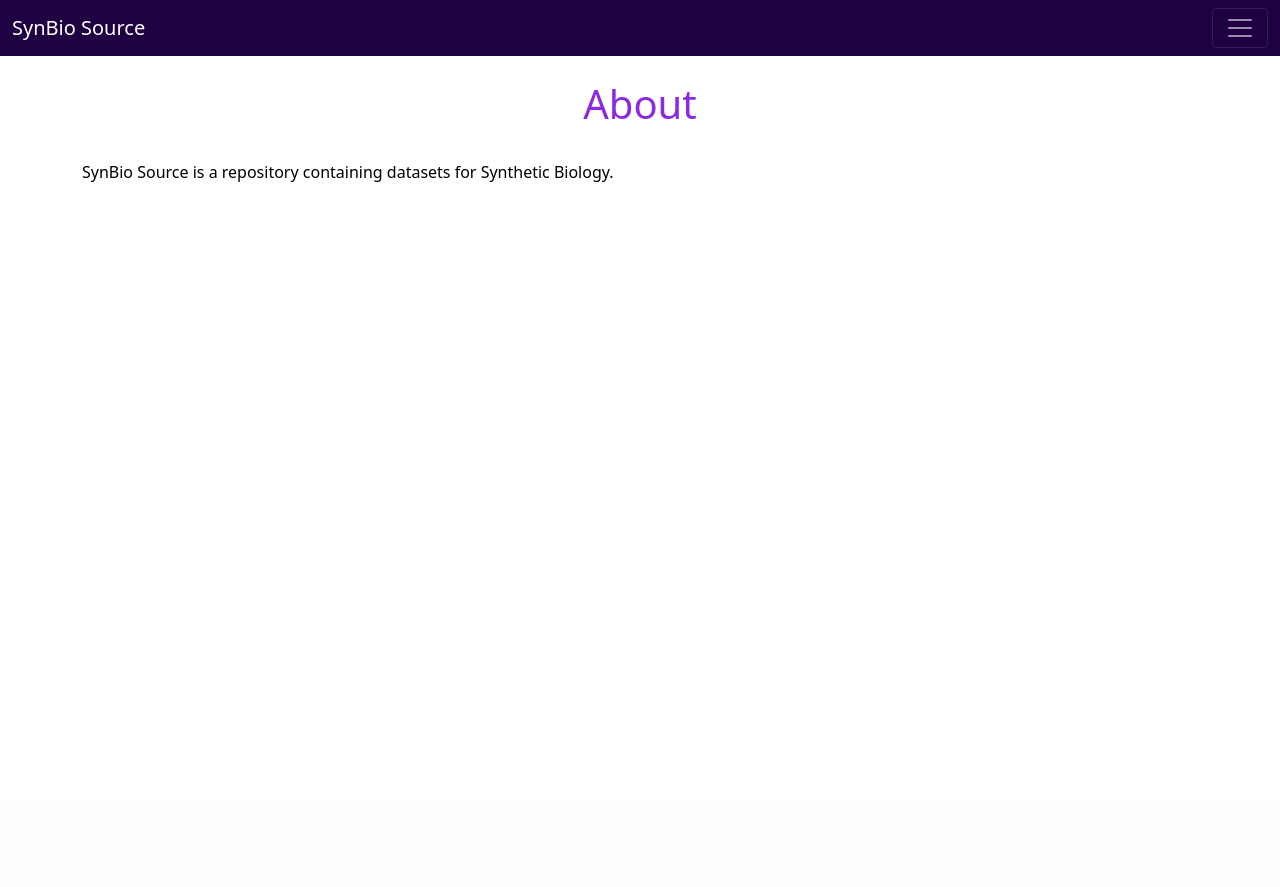
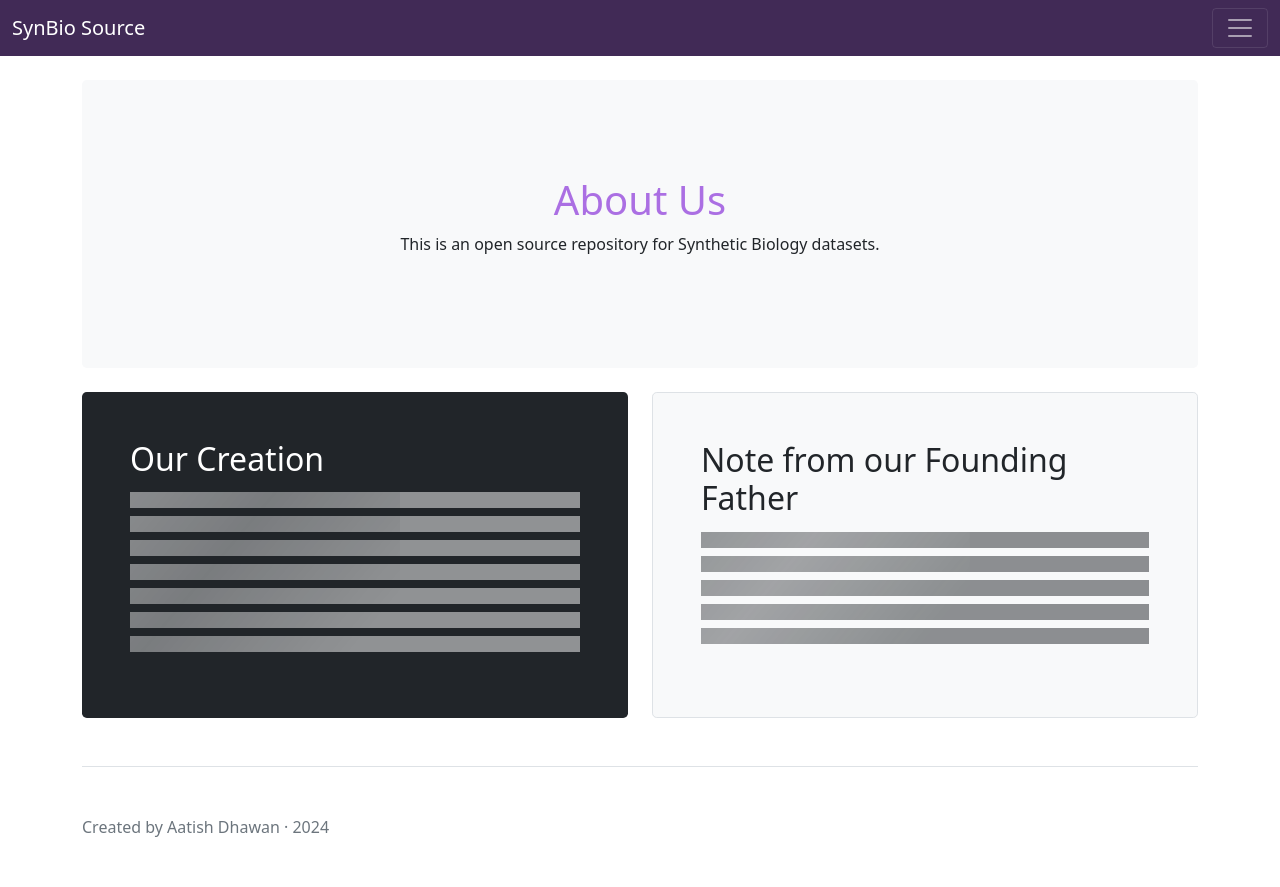
Before and after one commit to AatishDA1/SBS-Test, a Django app: page /about in a window 1280 px wide. Before the commit the page ends 182 px from the top, so only its background shows below. Run offline with Django 5.2, Linux system fonts and the light colour scheme.

Commit message:
Filled in Home & About

```diff
--- a/website/static/website/style.css
+++ b/website/static/website/style.css
@@ -1,6 +1,6 @@
 h1 {
   text-align: center;
-  color: blueviolet;
+  color: #ab6fe3;
 }
 
 p1 {
--- a/website/templates/about.html
+++ b/website/templates/about.html
@@ -1,7 +1,49 @@
 {% extends 'base.html' %} {% block content %}
-<h1>About</h1>
-<br />
-<p1
-  >SynBio Source is a repository containing datasets for Synthetic Biology.</p1
->
+<!DOCTYPE html>
+<meta charset="utf-8" />
+<meta name="viewport" content="width=device-width, initial-scale=1" />
+<main>
+
+      <div class="p-5 mb-4 bg-light rounded-3 text-center">
+        <div class="container-fluid py-5">
+          <h1>About Us</h1>
+          <p>This is an open source repository for Synthetic Biology datasets.</p>
+        </div>
+      </div>
+
+      <div class="row align-items-md-stretch">
+        <div class="col-md-6">
+          <div class="h-100 p-5 text-white bg-dark rounded-3">
+            <h2>Our Creation</h2>
+            <p class="placeholder-wave">
+              <span class="placeholder col-12"></span>
+              <span class="placeholder col-12"></span>
+              <span class="placeholder col-12"></span>
+              <span class="placeholder col-12"></span>
+              <span class="placeholder col-12"></span>
+              <span class="placeholder col-12"></span>
+              <span class="placeholder col-12"></span>
+            </p>
+          </div>
+        </div>
+        <div class="col-md-6">
+          <div class="h-100 p-5 bg-light border rounded-3">
+            <h2>Note from our Founding Father</h2>
+            <p class="placeholder-wave">
+              <span class="placeholder col-12"></span>
+              <span class="placeholder col-12"></span>
+              <span class="placeholder col-12"></span>
+              <span class="placeholder col-12"></span>
+              <span class="placeholder col-12"></span>
+            </p>
+          </div>
+        </div>
+      </div>
+
+      <footer class="pt-5 my-5 text-muted border-top">
+        Created by Aatish Dhawan &middot; 2024
+      </footer>
+    </div>
+  </main>
+</html>
 {% endblock %}
--- a/website/templates/member_zone.html
+++ b/website/templates/member_zone.html
@@ -9,6 +9,4 @@
 <p1>You must be logged in to view this page.</p1>
 <a href="{% url 'login' %}">Login Here</a>
 
-{% endif %}
-
-{% endblock %}
+{% endif %} {% endblock %}
--- a/website/templates/navbar.html
+++ b/website/templates/navbar.html
@@ -1,6 +1,6 @@
-<nav class="navbar navbar-dark" style="background-color: #1e0043">
+<nav class="navbar sticky-top navbar-dark" style="background-color: #412a56">
   <div class="container-fluid">
-    <a class="navbar-brand" href="#">SynBio Source</a>
+    <a class="navbar-brand" href="index">SynBio Source</a>
     <button
       class="navbar-toggler"
       type="button"
```
Also changed, not shown: website/templates/base.html (+0 -8 lines), website/templates/index.html (+43 -4 lines), db.sqlite3.
